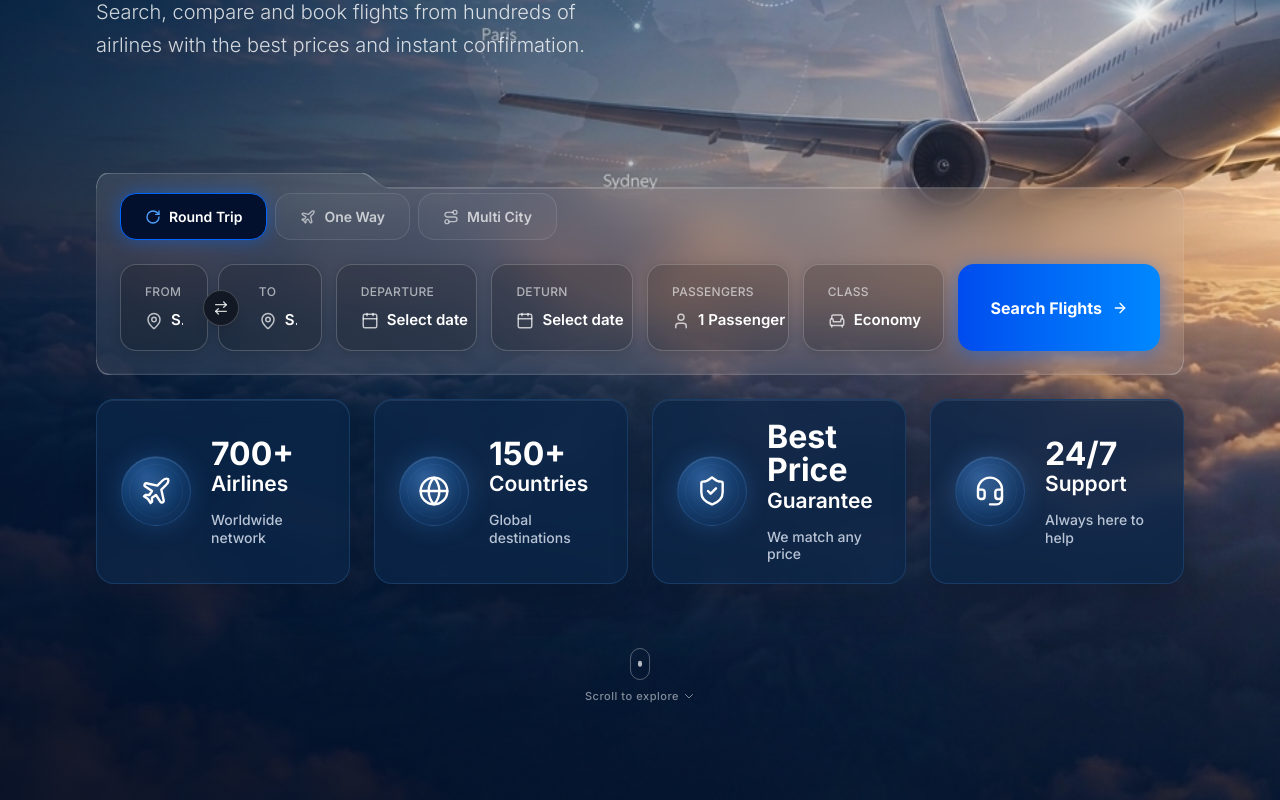
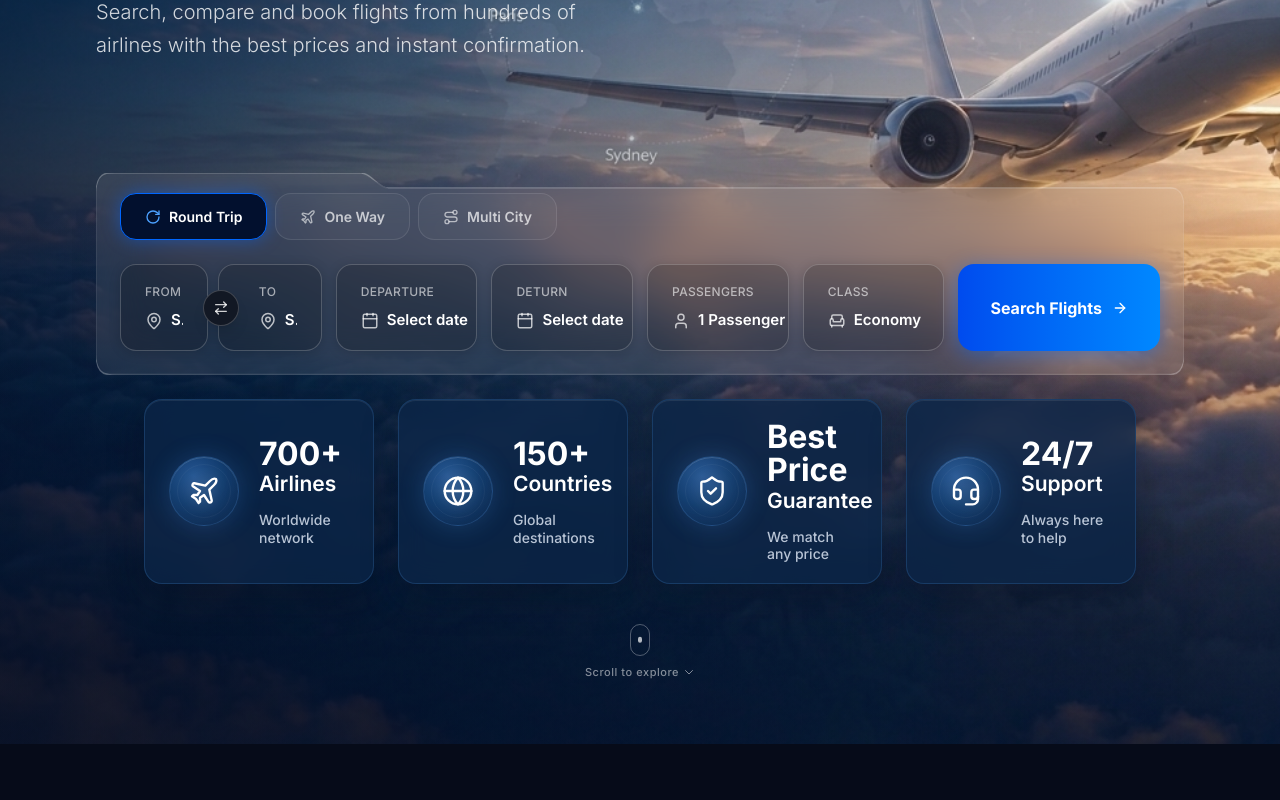
Before and after one commit to amnayahya-star/fly, a Next.js app: page /en in a window 1280 px wide. Shown: the part 354-1154 px from the top of the page. After the commit the page ends 1098 px from the top, so only its background shows below. Built offline with nearby package versions, Linux system fonts and the light colour scheme.

Commit message:
fix space

```diff
--- a/src/components/Statistics.tsx
+++ b/src/components/Statistics.tsx
@@ -31,10 +31,10 @@ const stats = [
 
 export default function Statistics() {
   return (
-    <div className="relative z-20 w-full px-8 md:px-12 xl:px-24 mt-6 pb-12 flex flex-col items-center">
+    <div className="relative z-20 w-full px-12 md:px-20 xl:px-36 mt-6 pb-4 flex flex-col items-center">
 
       {/* Stats Grid */}
-      <div className="w-full grid grid-cols-1 md:grid-cols-2 lg:grid-cols-4 gap-5 lg:gap-6 mb-12">
+      <div className="w-full grid grid-cols-1 md:grid-cols-2 lg:grid-cols-4 gap-5 lg:gap-6 mb-6">
         {stats.map((stat, idx) => {
           const Icon = stat.icon;
           return (
```
